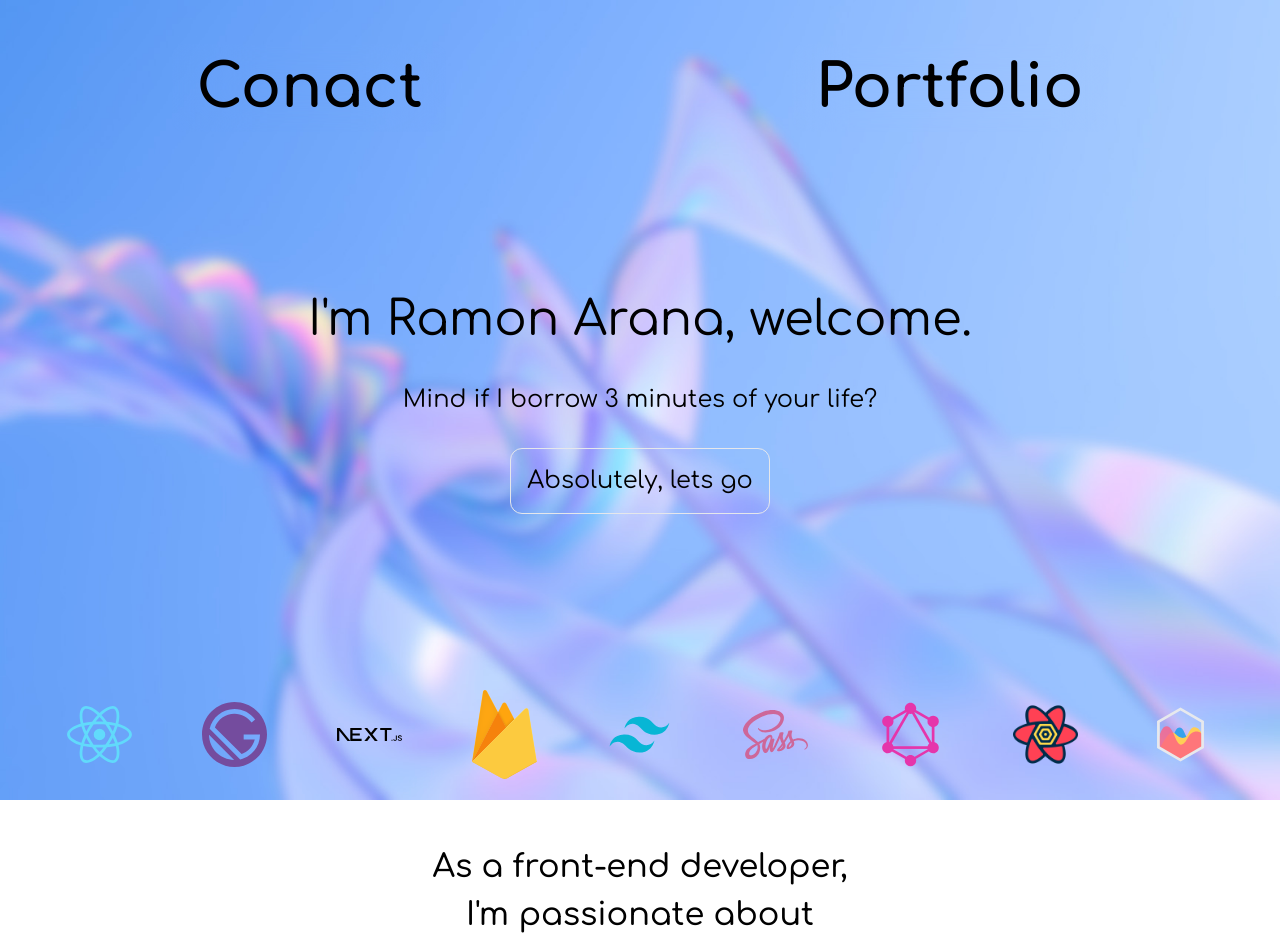
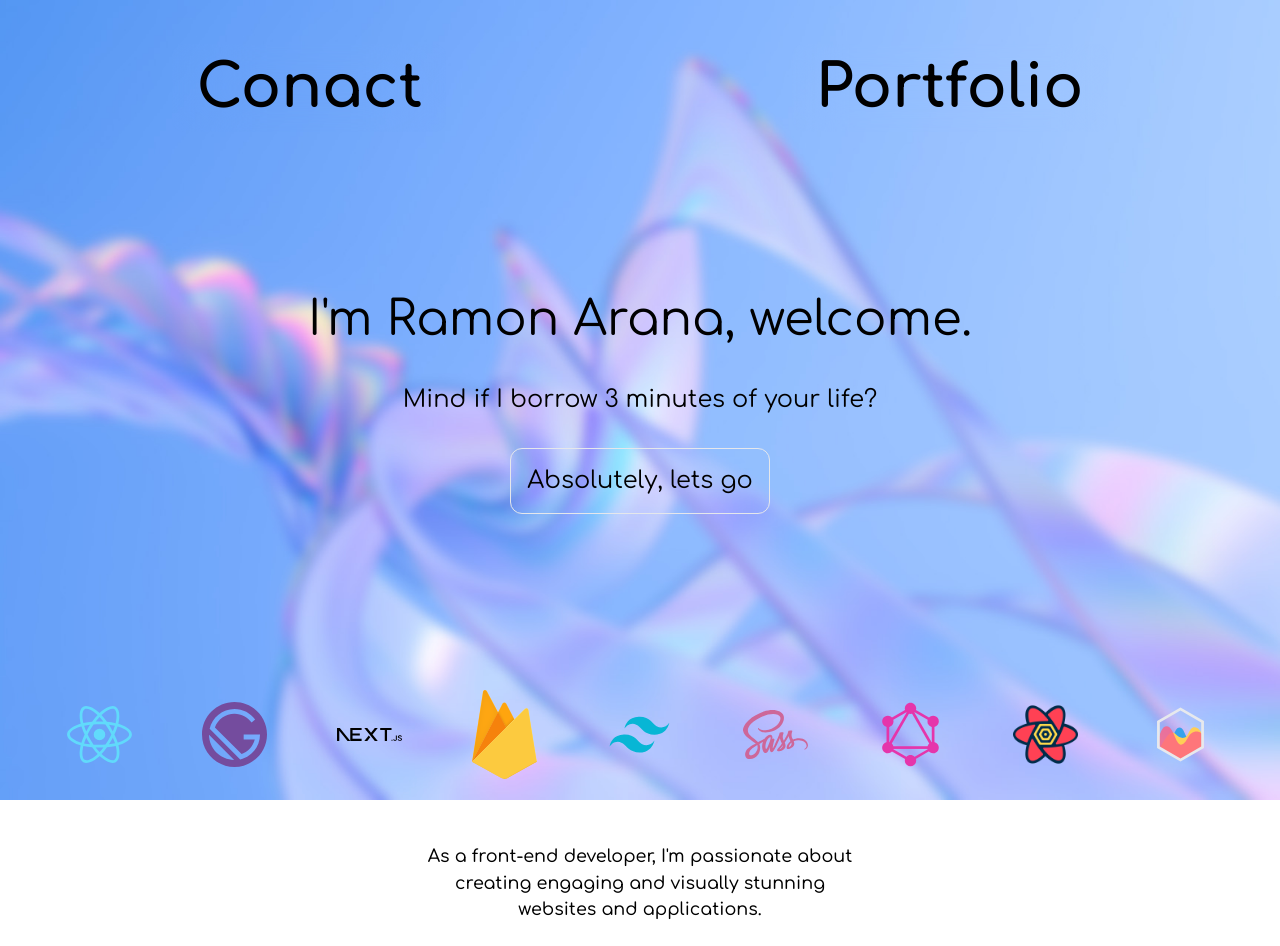
Before and after one commit to reymondar/personal-portfolio, a Next.js app: page / in a window 1280 px wide. Shown: the top 946 px of the page. Built offline with nearby package versions, Linux system fonts and the light colour scheme.

Commit message:
FInal version v1.0

```diff
--- a/src/pages/index.tsx
+++ b/src/pages/index.tsx
@@ -10,7 +10,7 @@ const toolLogos = ['/React.svg','/gatsby-seeklogo.com.svg','/Nextjs-logo.svg','/
 
 
 const Paragraph = ({text}: {text: string}) => {
-  return <p className='text-center slides opacity-0 transition-all font-sans text-[0.55] lg:text-md sm:text-center mb-4'>{text}</p>
+  return <p className='text-center slides opacity-0 transition-all font-sans text-[0.55rem] md:text-md sm:text-center mb-4'>{text}</p>
 }
 
 export default function Home() {
```
